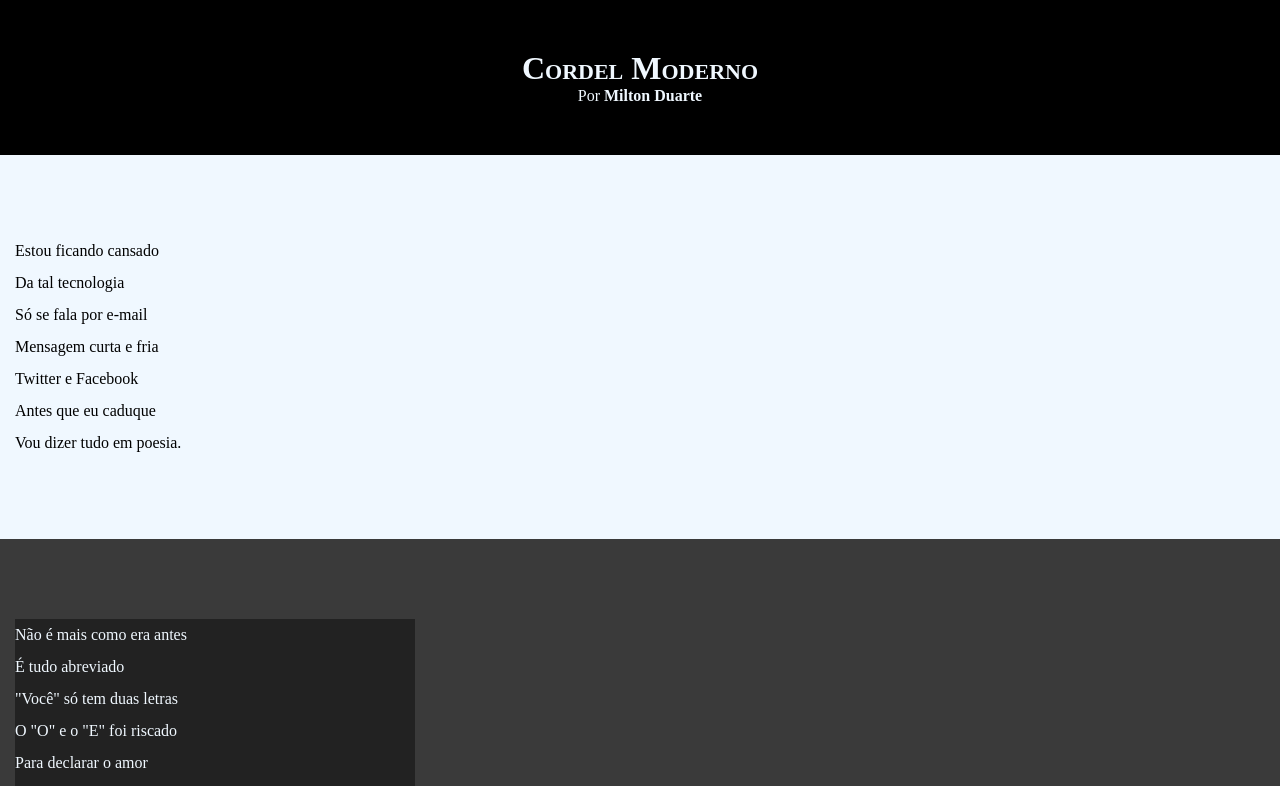
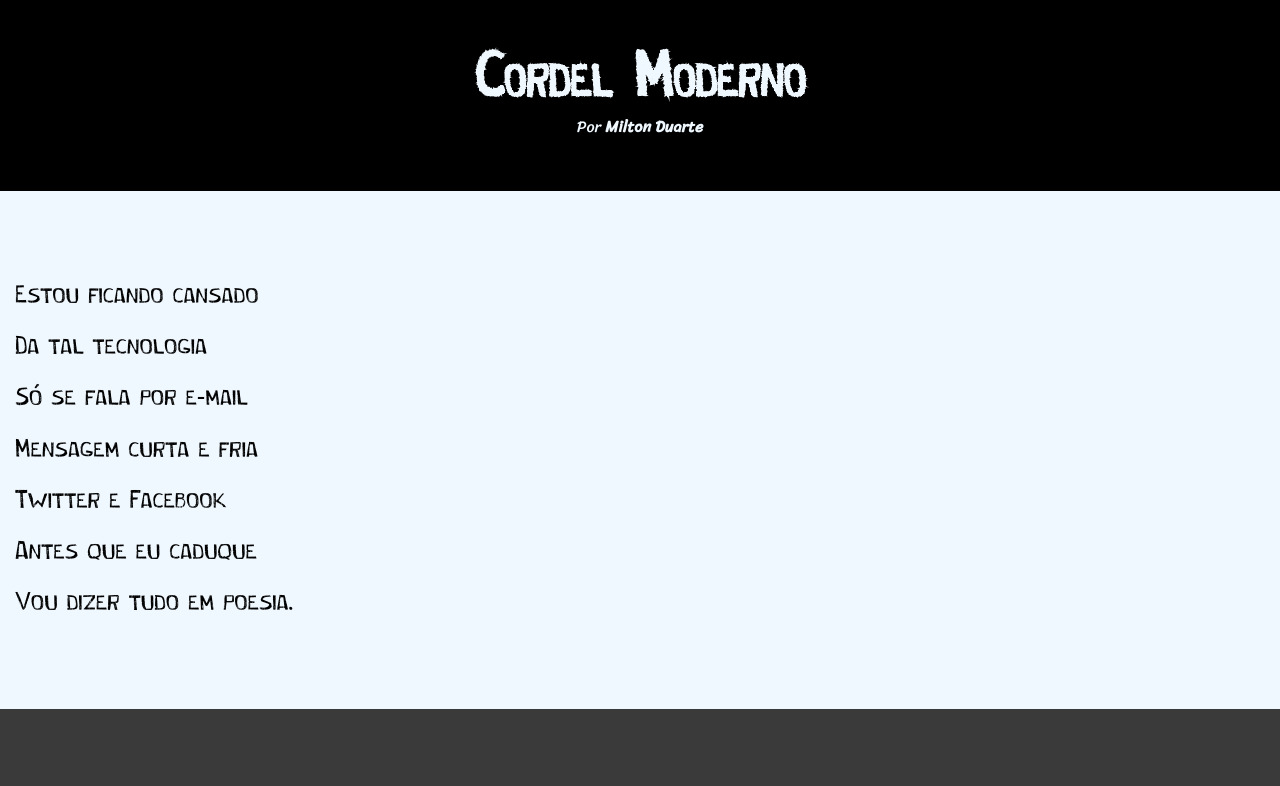
Before and after one commit to Moonggxz/html5_css3, a plain HTML site: page desafios/d012/cordel.html in a window 1280 px wide. Shown: the top 786 px of the page. Drawn offline with Linux system fonts and the light colour scheme.

Commit message:
css atualizado

```diff
--- a/desafios/d012/cordel.html
+++ b/desafios/d012/cordel.html
@@ -4,7 +4,7 @@
     <meta charset="UTF-8">
     <meta name="viewport" content="width=device-width, initial-scale=1.0">
     <title>Cordel Moderno</title>
-    <link rel="stylesheet" href="estilizacao.css">
+    <link rel="stylesheet" href="estilo/estilizacao.css">
 </head>
 <body>
     <header>
--- a/desafios/d012/estilizacao.css
+++ b/desafios/d012/estilo/estilizacao.css
@@ -1,13 +1,25 @@
 @charset "UTF-8";
+@import url('https://fonts.googleapis.com/css2?family=Sriracha&display=swap');
+@font-face {
+    font-family: 'cordelina';
+    src: url('../fontes/cordelina.otf') format(opentype);
 
+}
 * {
     margin: 0px;
     padding: 0px;
 }
 
+:root {
+    --fonte1:"Sriracha", cursive;
+    --fonte2:'cordelina', sans-serif;
+
+}
+
 html, body {
     min-height: 100vh;
     background-color: darkgray;
+    font-family: var(--fonte1);
 }
 
 header {
@@ -19,6 +31,8 @@ header {
 header > h1{
     padding-top: 50px;
     font-variant: small-caps;
+    font-family: var(--fonte2);
+    font-size: 5vw;
 }
 
 header > p {
@@ -42,6 +56,8 @@ section {
     padding-bottom: 10vh;
     line-height: 2em;
     padding-left: 15px;
+    font-family: var(--fonte2);
+    font-size: 2vw;
 }
 
 section.normal {
@@ -56,8 +72,10 @@ section.imagem {
 }
 
 section.imagem > p {
-    width: 400px;
+    display: inline-block;
+    padding: 10px;
     background-color: rgba(0, 0, 0, 0.425);
+    border-radius: 10px;
 }
 
 footer {
```
Also changed, not shown: desafios/d012/fontes/cordelina.otf (added).
